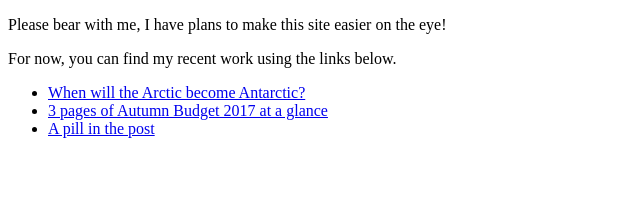
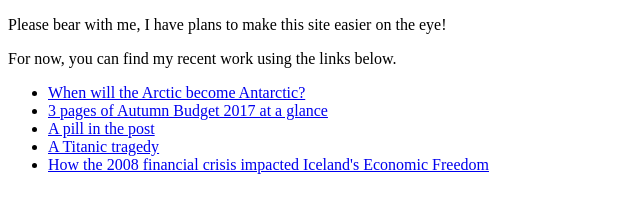
Before and after one commit to njball/Portfolio, a plain HTML site: page index.html in a window 1280 px wide. Shown: the whole page, without its empty margins (0-640 px from the left). Drawn offline with Linux system fonts and the light colour scheme.

Commit message:
Added links to Titanic and Iceland

```diff
--- a/index.html
+++ b/index.html
@@ -11,7 +11,8 @@
 			<li><a href="https://njball.github.io/ShrinkingArcticSeaIce-gif/">When will the Arctic become Antarctic?</a></li>
 			<li><a href="https://njball.github.io/3PagesAutumnBudget-2017/">3 pages of Autumn Budget 2017 at a glance</a></li>
 			<li><a href="https://njball.github.io/APillinthePost/">A pill in the post</a></li>
-
+			<li><a href="https://njball.github.io/Titanic/">A Titanic tragedy</a></li>
+			<li><a href="https://njball.github.io/Iceland-Economic-Freedom/">How the 2008 financial crisis impacted Iceland's Economic Freedom</a></li>
 		</ul>
 	</body>
 </html>
```
